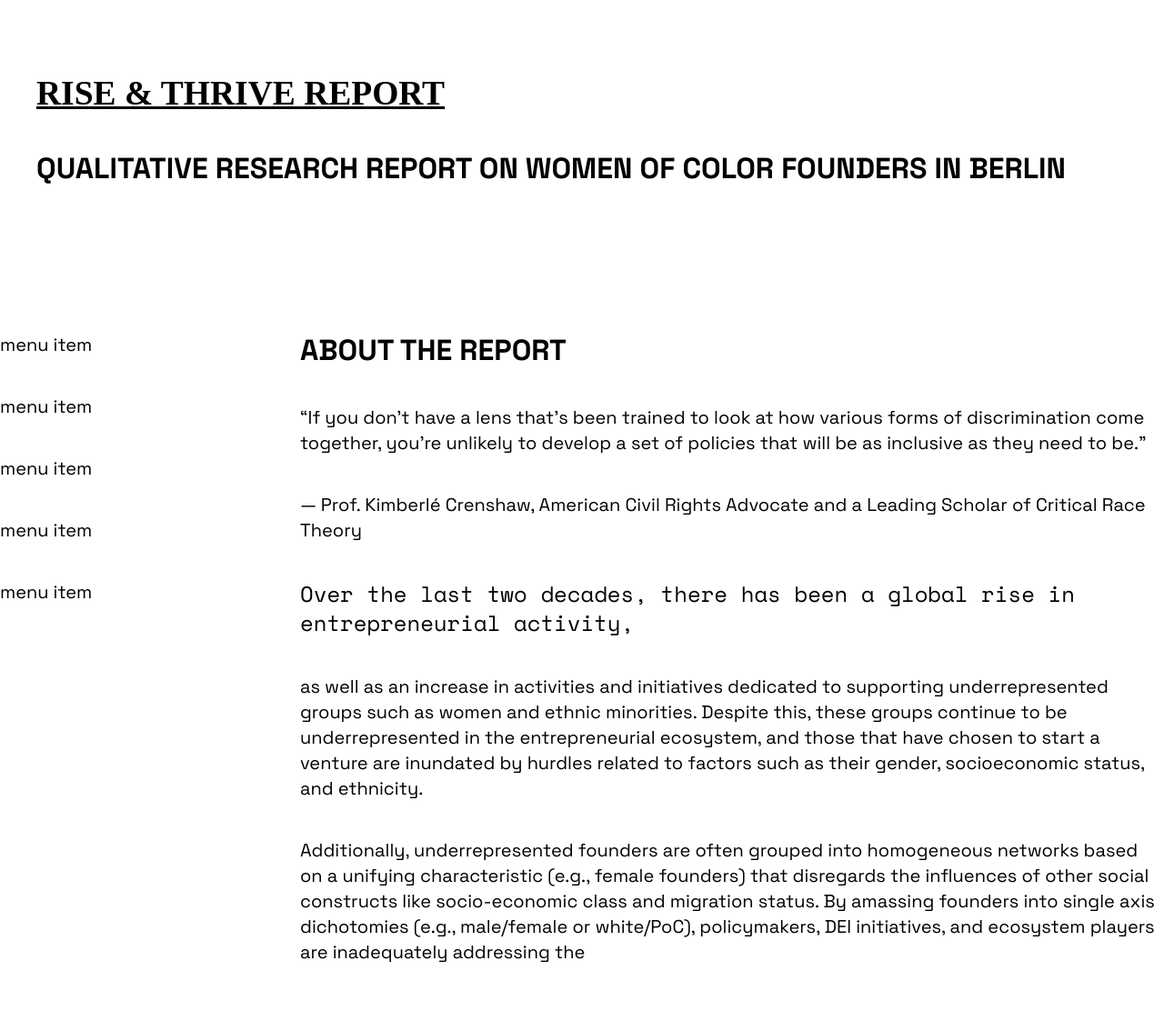
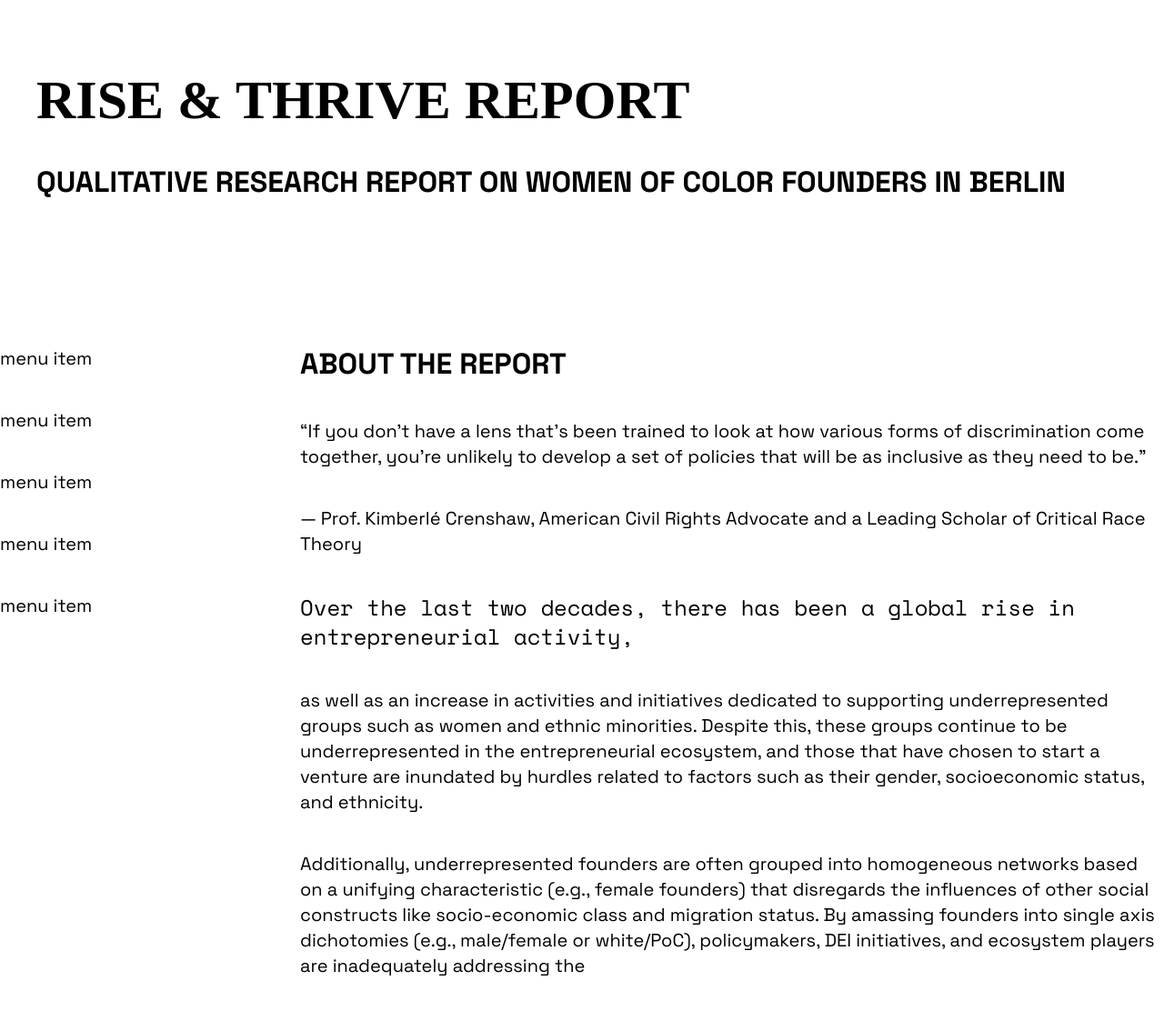
Before and after one commit to Founderland/Report, a Jekyll site: the page built from index.html, in a window 1280 px wide and 1156 px high. Shown: the top 1112 px of the window at 91% size. Built offline with Jekyll 4.4.1, drawn with Linux system fonts in a browser that asks for light colours.

Commit message:
removed tw styles from hero copy

```diff
--- a/_layouts/default.html
+++ b/_layouts/default.html
@@ -7,7 +7,7 @@
 
 
     <header class="p-8">
-      <h1 class="text-3xl font-bold underline">Rise & Thrive Report</h1>
+      <h1>Rise & Thrive Report</h1>
       <h2>Qualitative research report on Women of Color Founders in Berlin</h2>
     </header>
     <div class="fdl-wrapper md:grid grid-cols-4 gap-8 my-8 md:container mx-auto">
```
